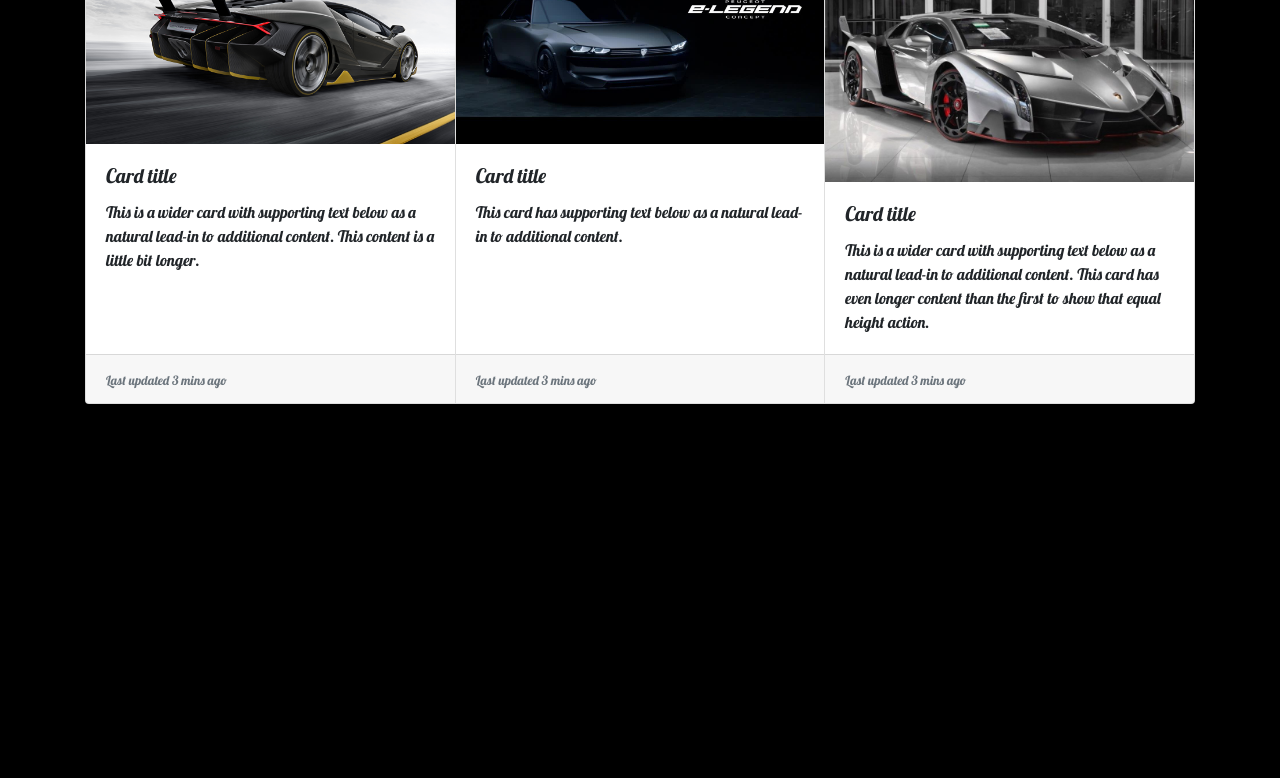
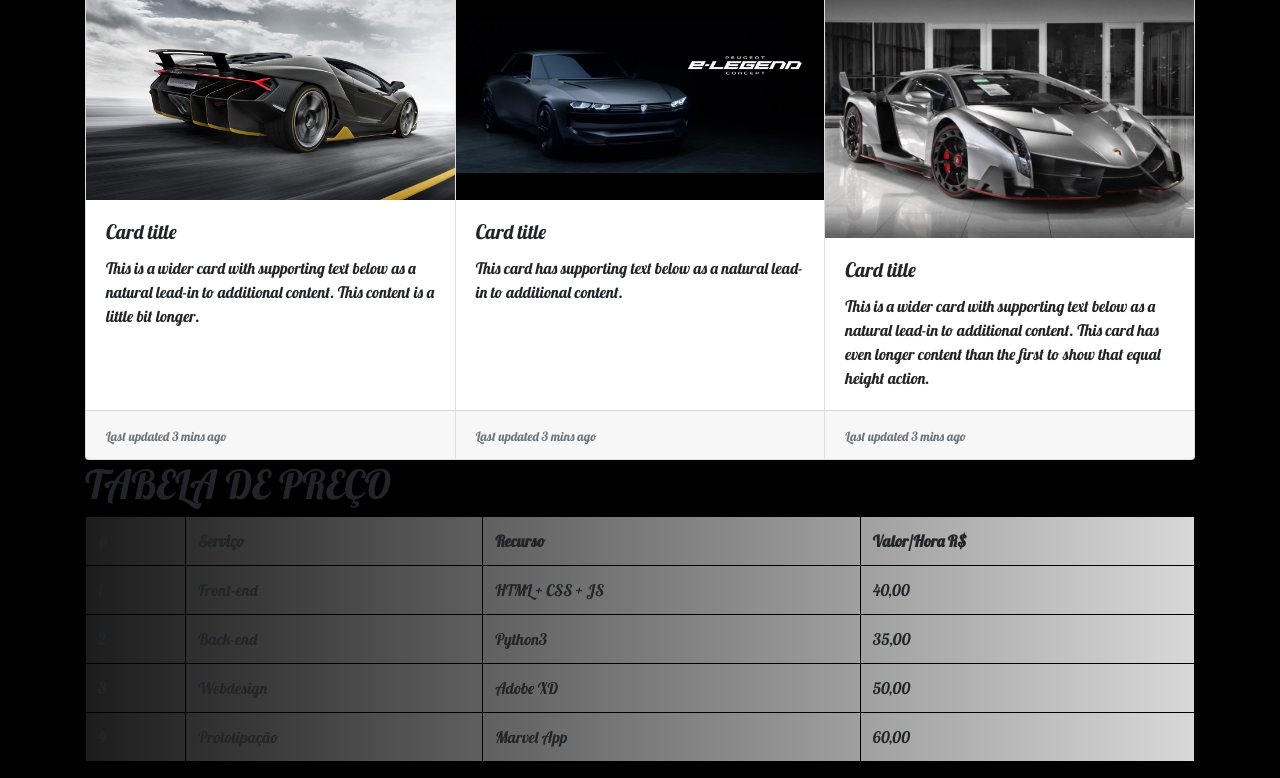
Before and after one commit to excluira/projeto-integrador, a plain HTML site: page index.html in a window 1280 px wide. Shown: the part 523-1301 px from the top of the page. Before the commit the page ends 927 px from the top, so only its background shows below. Drawn offline with Linux system fonts and the light colour scheme.

Commit message:
atualizacao do git

```diff
--- a/css/estilo.css
+++ b/css/estilo.css
@@ -10,3 +10,10 @@ font-family: 'Lobster', cursive;
 .fundo--tomato{
 	background-color: crimson !important;
 }
+th,td{
+border: 1px solid black !important
+}
+
+.gradiente {
+background-image: linear-gradient(to left, #D8D8D8, #1C1C1C)
+ }
--- a/index.html
+++ b/index.html
@@ -17,7 +17,7 @@
 				<a class="nav-item" href="">HOME</a>
 			</li>
 			<li class="nav-item">
-				<a class="nav-item" href="">SEVIÇOS</a>
+				<a class="nav-item" href="#serviços">SEVIÇOS</a>
 			</li>
 			<li class="nav-item">
 				<a class="nav-item" href="">SOBRE NÓS</a>
@@ -34,6 +34,7 @@
 </div>
 <!--fim do juboto-->
 <!--cards-->
+<h2 id="serviços" class="h1">SERVIÇOS</h2>
 <div class="card-group">
   <div class="card">
     <img class="card-img-top" src="img/1.4.jpg" alt="Card image cap">
@@ -66,7 +67,49 @@
     </div>
   </div>
 </div>
+
 <!--fim do card-->
+<!-- INICIO DO ENDEREÇO -->
+<h2 class="h1">TABELA DE PREÇO</h2>
+<table class="table gradiente">
+  <thead>
+    <tr>
+      <th scope="col">#</th>
+      <th scope="col">Serviço</th>
+      <th scope="col">Recurso</th>
+      <th scope="col">Valor/Hora R$</th>
+    </tr>
+  </thead>
+  <tbody>
+    <tr>
+      <th scope="row">1</th>
+      <td>Front-end</td>
+      <td>HTML + CSS + JS</td>
+      <td>40,00</td>
+    </tr>
+    <tr>
+      <th scope="row">2</th>
+      <td>Back-end</td>
+      <td>Python3</td>
+      <td>35,00</td>
+    </tr>
+    <tr>
+      <th scope="row">3</th>
+      <td>Webdesign</td>
+      <td>Adobe XD</td>
+      <td>50,00</td>
+    </tr>
+    <tr>
+      <th scope="row">4</th>
+      <td>Prototipação</td>
+      <td>Marvel App</td>
+      <td>60,00</td>
+    </tr>
+  </tbody>
+</table>
+
+</div>
+<!-- FIM DO CONTAINER -->
 	</div>
 </body>
 </html>
```
Also changed, not shown: 1 other file.
